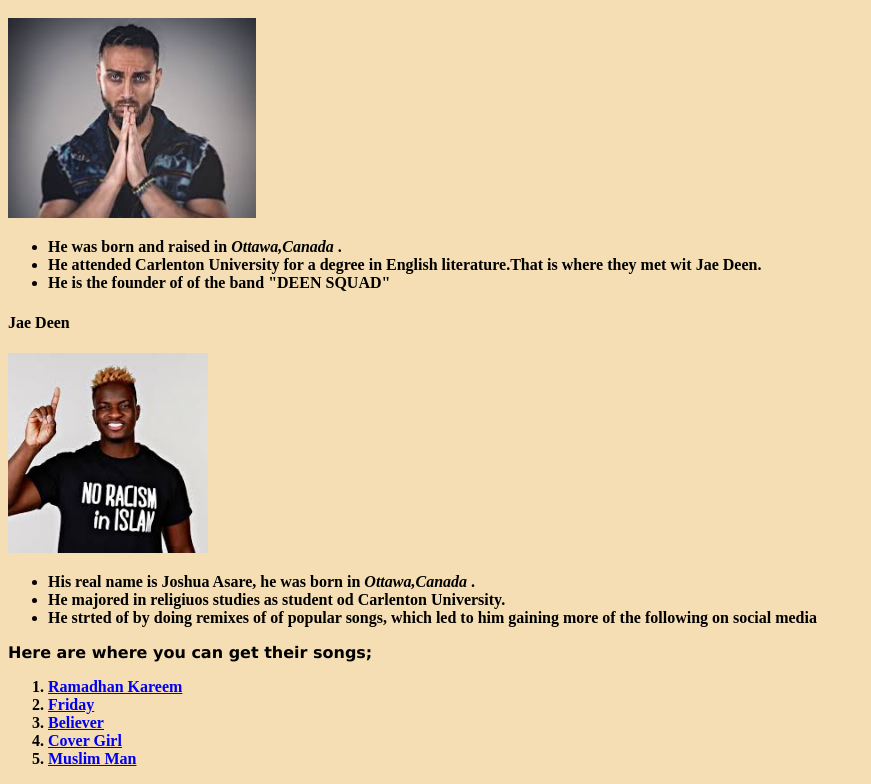
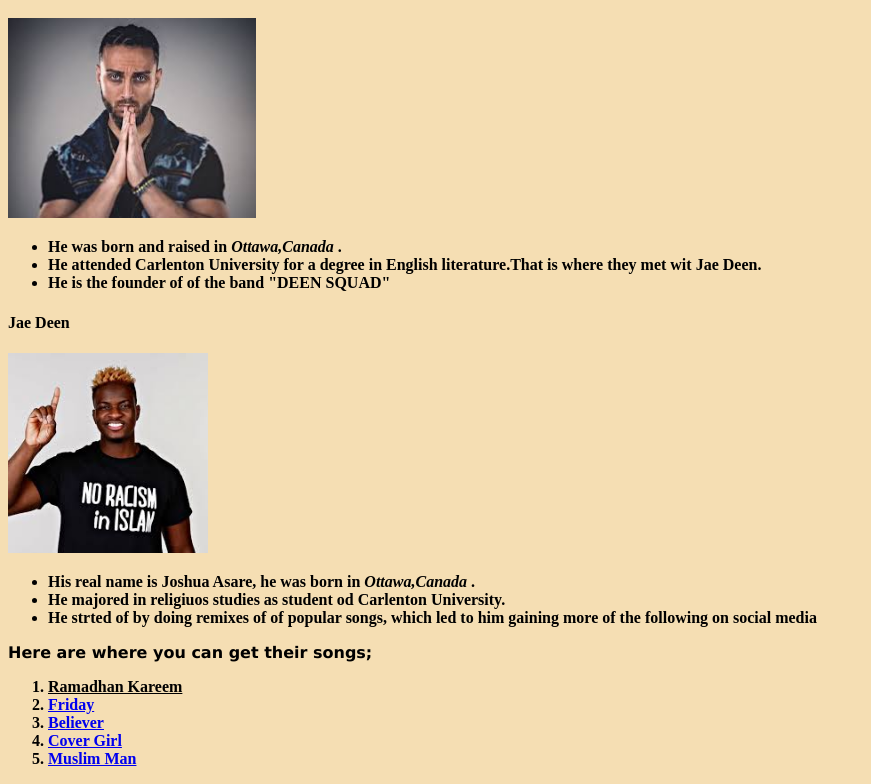
Before and after one commit to Abdimulhin2001/my_favourite-band_projact, a plain HTML site: page index.html in a window 1280 px wide. In both pictures the pointer is over the link "Ramadhan Kareem". Shown: the part 388-1172 px from the top of the page, without its empty margins (0-871 px from the left). Drawn offline with Linux system fonts and the light colour scheme.

Commit message:
Added psseudo

```diff
--- a/index.css
+++ b/index.css
@@ -14,6 +14,6 @@ h1{
     font-family: Verdana, Geneva, Tahoma, sans-serif;
     text-align: left;
     }
-    {
-
+    a:hover{
+    color: black;
     }
```
